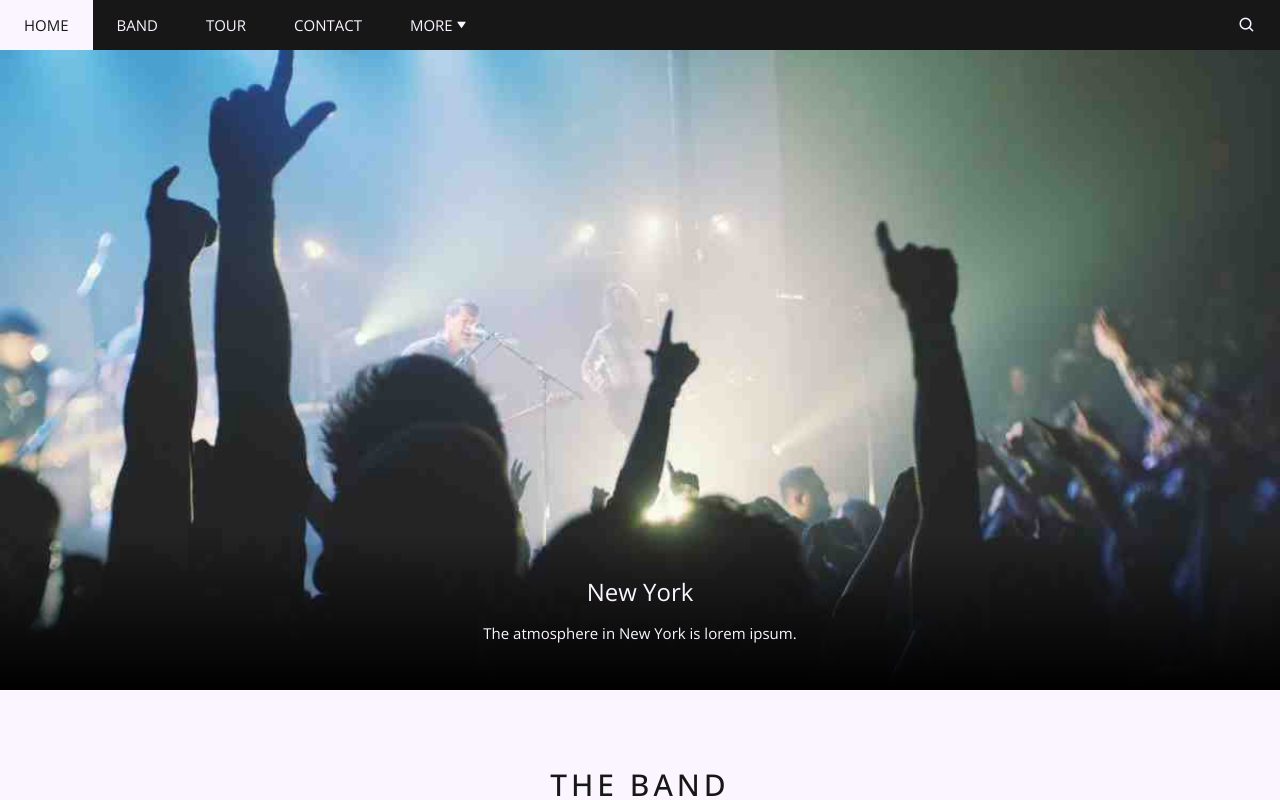
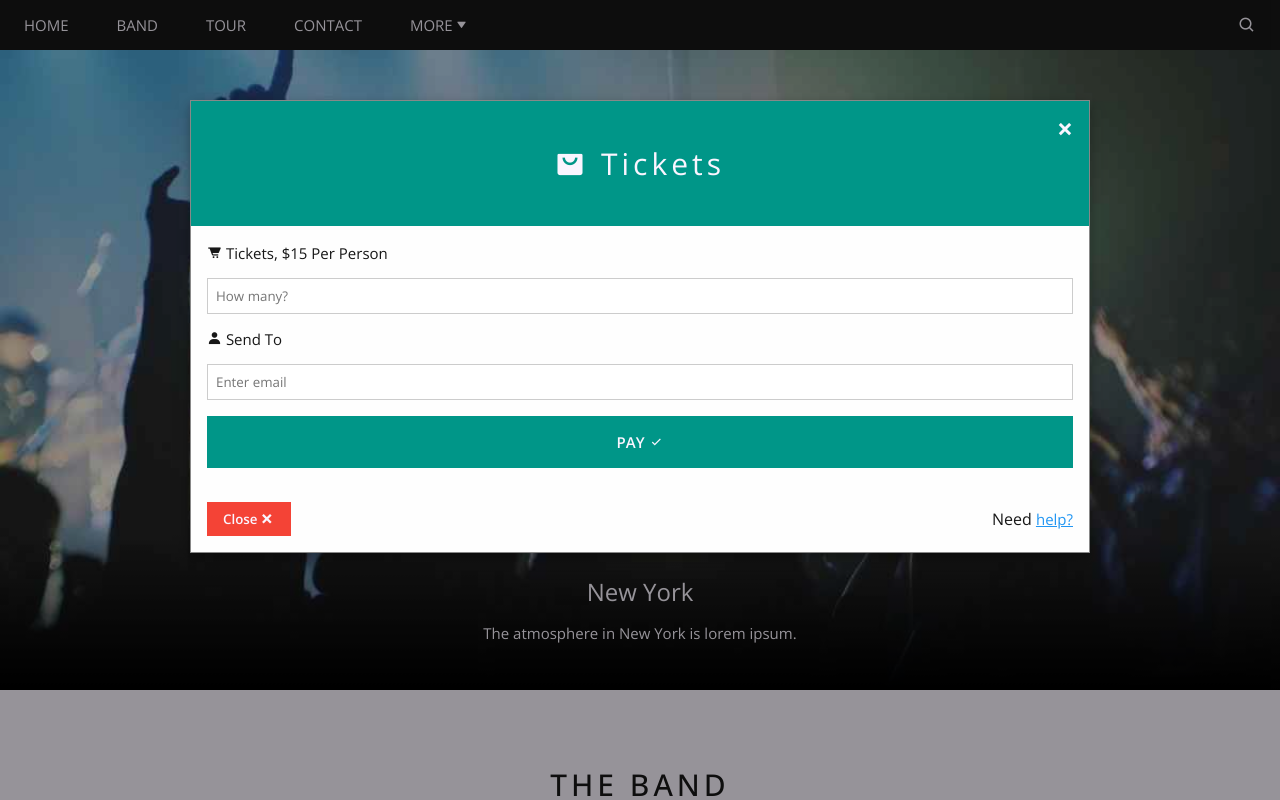
Before and after one commit to trith1301/the-band, an Angular app: page / in a window 1280 px wide. Shown: the top 800 px of the page. Built offline with nearby package versions, Linux system fonts and the light colour scheme.

Commit message:
:sparkles: Implement Ticket Booker Form

```diff
--- a/src/app/app.component.html
+++ b/src/app/app.component.html
@@ -106,15 +106,50 @@
 <div id="myModal" class="modal" #modal>
   <div class="modal-content">
     <div class="modal-header">
-      <span (click)="toggleModal()" class="close">&times;</span>
-      <h2>Tickets</h2>
+      <span class="modal-header-cancel" (click)="toggleModal()">&times;</span>
+      <i class="modal-header-icon bx bxs-shopping-bag-alt"></i>
+      <h2 class="modal-header-title">Tickets</h2>
     </div>
     <div class="modal-body">
-      <p>Some text in the Modal Body</p>
-      <p>Some other text...</p>
+      <form
+        class="modal-body-form"
+        [formGroup]="ticketBookerModalForm"
+        (submit)="submitTicketBooker()"
+      >
+        <div class="modal-body-form-group">
+          <label class="label" for="quantity"
+            ><i class="bx bxs-cart-alt"></i> Tickets, $15 Per Person</label
+          >
+          <input
+            class="input"
+            formControlName="quantity"
+            id="quantity"
+            type="number"
+            placeholder="How many?"
+          />
+        </div>
+        <div class="modal-body-form-group">
+          <label class="label" for="email"
+            ><i class="bx bxs-user"></i> Send To</label
+          >
+          <input
+            class="input"
+            formControlName="email"
+            id="email"
+            type="email"
+            placeholder="Enter email"
+          />
+        </div>
+        <button class="modal-body-form-submit" type="submit">
+          Pay <i class="bx bx-check"></i>
+        </button>
+      </form>
     </div>
     <div class="modal-footer">
-      <h3>Modal Footer</h3>
+      <button (click)="toggleModal()" class="modal-footer-close" type="button">
+        <span>Close</span><i class="bx bx-x"></i>
+      </button>
+      <p class="modal-footer-help">Need <a href="#">help?</a></p>
     </div>
   </div>
 </div>
--- a/src/app/app.component.ts
+++ b/src/app/app.component.ts
@@ -7,6 +7,13 @@ import {
   Component,
 } from '@angular/core';
 import { CommonModule, isPlatformBrowser } from '@angular/common';
+import {
+  FormsModule,
+  ReactiveFormsModule,
+  FormControl,
+  FormGroup,
+  Validators,
+} from '@angular/forms';
 
 import Swiper from 'swiper';
 import { Autoplay } from 'swiper/modules';
@@ -18,7 +25,15 @@ import { FooterComponent } from './components/footer/footer.component';
 import { Show, BandMember, ShowTickets, TicketDates } from './core/types';
 import { SHOWS, BAND_MEMBERS, SHOW_TICKETS, TICKET_DATES } from './core/data';
 
-const imports = [CommonModule, HeaderComponent, FooterComponent];
+const imports = [
+  // Modules
+  CommonModule,
+  FormsModule,
+  ReactiveFormsModule,
+  // Components
+  HeaderComponent,
+  FooterComponent,
+];
 
 @Component({
   selector: 'the-band-root',
@@ -32,6 +47,15 @@ export class AppComponent implements OnInit {
   bandMembers: BandMember[] = [];
   showTickets: ShowTickets[] = [];
   ticketDates: TicketDates[] = [];
+
+  ticketBookerModalForm = new FormGroup({
+    quantity: new FormControl(null, [
+      Validators.required,
+      Validators.min(1),
+      Validators.max(15),
+    ]),
+    email: new FormControl(''),
+  });
 
   @ViewChild('modal', { static: true }) modal!: ElementRef;
 
@@ -77,4 +101,8 @@ export class AppComponent implements OnInit {
       modal.style.display = 'none';
     }
   }
+
+  submitTicketBooker() {
+    console.log(this.ticketBookerModalForm.get('quantity')?.valid);
+  }
 }
--- a/src/styles.scss
+++ b/src/styles.scss
@@ -65,86 +65,259 @@ body {
   padding: 64px 16px;
 }
 
-/* The Modal (background) */
 .modal {
-  display: none; /* Hidden by default */
-  position: fixed; /* Stay in place */
-  z-index: 1; /* Sit on top */
-  padding-top: 100px; /* Location of the box */
+  z-index: 3;
+
+  overflow: auto;
+
+  position: fixed;
   left: 0;
   top: 0;
-  width: 100%; /* Full width */
-  height: 100%; /* Full height */
-  overflow: auto; /* Enable scroll if needed */
-  background-color: rgb(0, 0, 0); /* Fallback color */
-  background-color: rgba(0, 0, 0, 0.4); /* Black w/ opacity */
+
+  // display: none;
+
+  width: 100%;
+  height: 100%;
+
+  padding-top: 100px;
+
+  background-color: rgb(0, 0, 0);
+  background-color: rgba(0, 0, 0, 0.4);
 }
 
-/* Modal Content */
 .modal-content {
   position: relative;
+
+  width: 80%;
+
+  margin: auto;
+
+  padding: 0;
+
+  border: 1px solid #888;
+
+  -webkit-animation-name: animateTop;
+  -webkit-animation-duration: 0.4s;
+  animation-name: animateTop;
+  animation-duration: 0.4s;
+
   background-color: #fefefe;
-  margin: auto;
-  padding: 0;
-  border: 1px solid #888;
-  width: 80%;
   box-shadow: 0 4px 8px 0 rgba(0, 0, 0, 0.2), 0 6px 20px 0 rgba(0, 0, 0, 0.19);
-  -webkit-animation-name: animatetop;
-  -webkit-animation-duration: 0.4s;
-  animation-name: animatetop;
-  animation-duration: 0.4s;
-}
 
-/* Add Animation */
-@-webkit-keyframes animatetop {
-  from {
-    top: -300px;
-    opacity: 0;
+  @include respond-to(xs) {
+    width: auto;
+    margin: 0 10px;
   }
-  to {
-    top: 0;
-    opacity: 1;
+
+  @include respond-to(md) {
+    width: 500px;
+    margin: auto;
+  }
+
+  @include respond-to(lg) {
+    width: 900px;
+    margin: auto;
   }
 }
 
-@keyframes animatetop {
-  from {
-    top: -300px;
-    opacity: 0;
+.modal-header {
+  position: relative;
+
+  display: flex;
+  align-items: center;
+  justify-content: center;
+
+  padding: 42px 16px;
+
+  color: map-get($colors, text-0);
+  background-color: #009688;
+
+  &-icon::before {
+    margin-right: 16px;
+
+    font-size: 30px;
+
+    color: map-get($colors, text-0) !important;
   }
-  to {
+
+  &-title {
+    font-size: 30px;
+    text-align: center;
+    letter-spacing: 4px;
+
+    color: map-get($colors, text-0);
+  }
+
+  &-cancel {
+    position: absolute;
     top: 0;
-    opacity: 1;
+    right: 0;
+
+    cursor: pointer;
+
+    padding: 8px 16px;
+
+    font-size: 28px;
+    font-weight: bold;
+    text-decoration: none;
+
+    color: map-get($colors, text-0);
+
+    &:hover,
+    &:focus {
+      color: map-get($colors, text-1);
+      background-color: #ccc;
+    }
   }
-}
-
-/* The Close Button */
-.close {
-  color: white;
-  float: right;
-  font-size: 28px;
-  font-weight: bold;
-}
-
-.close:hover,
-.close:focus {
-  color: #000;
-  text-decoration: none;
-  cursor: pointer;
-}
-
-.modal-header {
-  padding: 2px 16px;
-  background-color: #5cb85c;
-  color: white;
 }
 
 .modal-body {
   padding: 2px 16px;
+
+  .modal-body-form {
+    display: block;
+    &-group {
+      display: flex;
+      flex-direction: column;
+
+      .label {
+        margin-top: 15px;
+        margin-bottom: 15px;
+
+        font-size: 15px;
+      }
+
+      .input {
+        padding: 8px;
+        border: 1px solid #ccc;
+
+        &:focus-visible {
+          outline: -webkit-focus-ring-color auto 1px;
+        }
+      }
+
+      // Hide controls for type Number Inputs
+      .input[type="number"] {
+        /* Firefox */
+        -moz-appearance: textfield;
+
+        /* Chrome, Safari, Edge, Opera */
+        &::-webkit-outer-spin-button,
+        &::-webkit-inner-spin-button {
+          margin: 0;
+          -webkit-appearance: none;
+        }
+      }
+    }
+
+    &-submit {
+      display: block;
+
+      width: 100%;
+
+      cursor: pointer;
+
+      margin-top: 16px;
+      margin-bottom: 16px;
+
+      padding: 16px;
+
+      border: none;
+      outline: none;
+
+      font-size: 15px;
+      font-weight: map-get($font-weights, bold);
+      text-transform: uppercase;
+
+      color: map-get($colors, text-0);
+      background-color: #009688;
+
+      i {
+        color: map-get($colors, text-0);
+      }
+
+      &:hover {
+        color: map-get($colors, text-1);
+        background-color: #ccc;
+
+        i {
+          color: map-get($colors, text-1);
+        }
+      }
+    }
+  }
 }
 
 .modal-footer {
-  padding: 2px 16px;
-  background-color: #5cb85c;
-  color: white;
+  display: flex;
+  align-items: center;
+  justify-content: space-between;
+
+  padding: 16px;
+
+  &-close {
+    display: flex;
+    align-items: center;
+    justify-content: center;
+
+    cursor: pointer;
+
+    padding: 8px 16px;
+
+    border: none;
+
+    outline: none;
+
+    background-color: #f44336;
+
+    * {
+      font-weight: map-get($font-weights, bold);
+
+      color: map-get($colors, text-0);
+    }
+
+    i {
+      display: flex;
+      align-items: center;
+      justify-content: center;
+
+      font-size: 18px;
+    }
+
+    &:hover {
+      color: map-get($colors, text-1);
+
+      background-color: #ccc;
+    }
+  }
+
+  &-help a {
+    font-size: 15px;
+    color: #2196f3;
+  }
 }
+
+@-webkit-keyframes animateTop {
+  from {
+    opacity: 0;
+
+    top: -300px;
+  }
+  to {
+    opacity: 1;
+
+    top: 0;
+  }
+}
+
+@keyframes animateTop {
+  from {
+    opacity: 0;
+
+    top: -300px;
+  }
+  to {
+    opacity: 1;
+    top: 0;
+  }
+}
```
